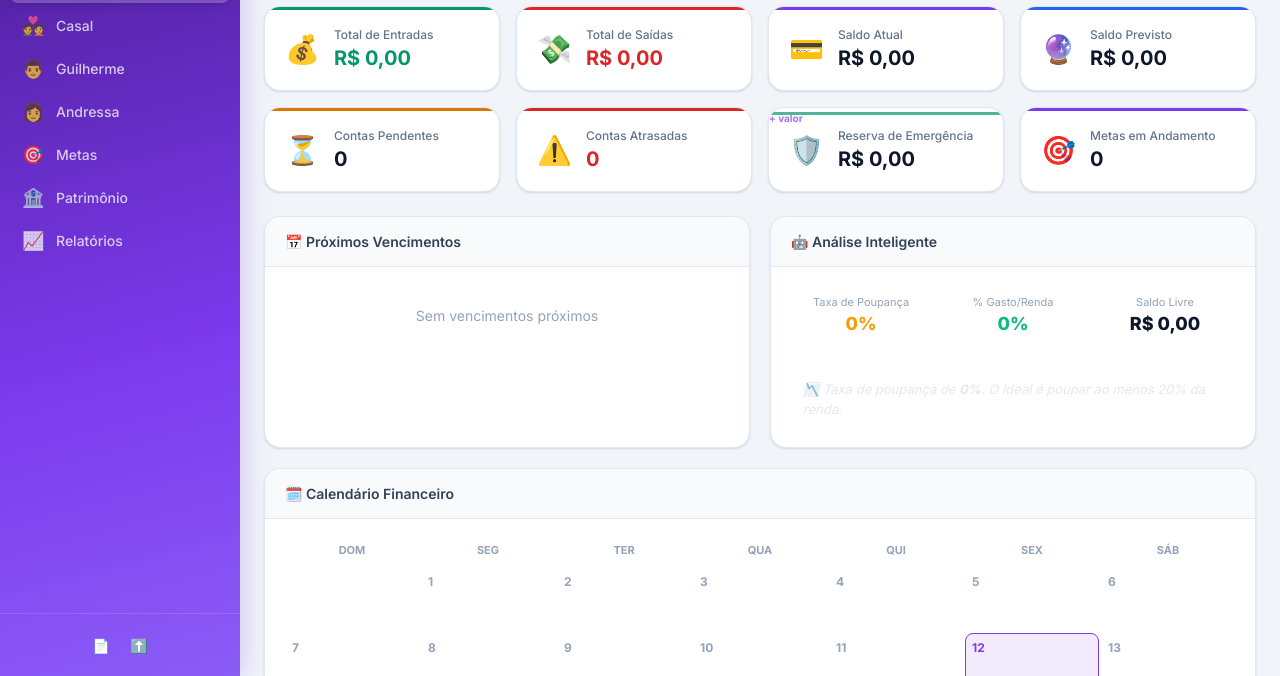
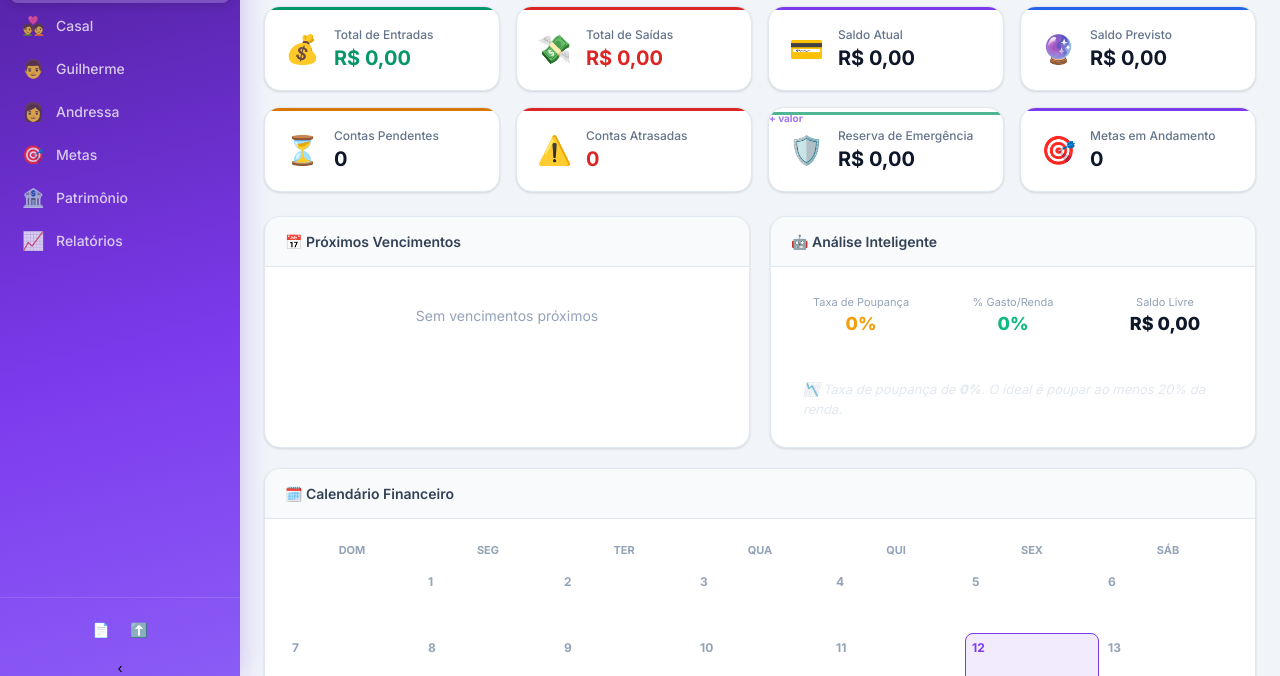
Before and after one commit to ggtech-coder/finan, a plain HTML site: page index.html in a window 1280 px wide. Shown: the part 124-800 px from the top of the page. Drawn offline with nearby package versions, Linux system fonts and the light colour scheme.

Commit message:
Update index.html

```diff
--- a/index.html
+++ b/index.html
@@ -70,6 +70,9 @@
     <button class="btn-icon" id="btnImportBackup" title="Importar Backup">⬆️</button>
     <input type="file" id="importFileInput" accept=".json" style="display:none" />
   </div>
+
+  <!-- Botão recolher sidebar (desktop) -->
+  <button class="sidebar-collapse-btn" id="sidebarCollapseBtn" title="Recolher menu">‹</button>
 </aside>
 
 <!-- ===== MAIN CONTENT ===== -->
```
